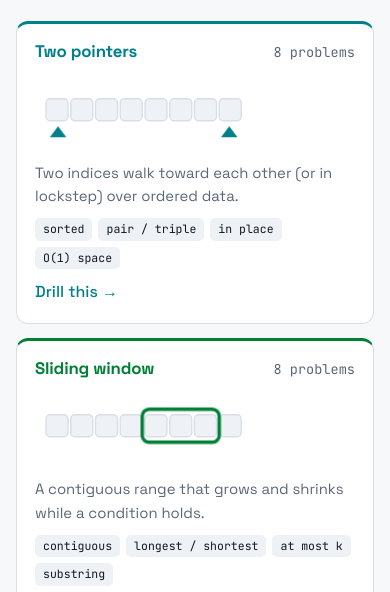
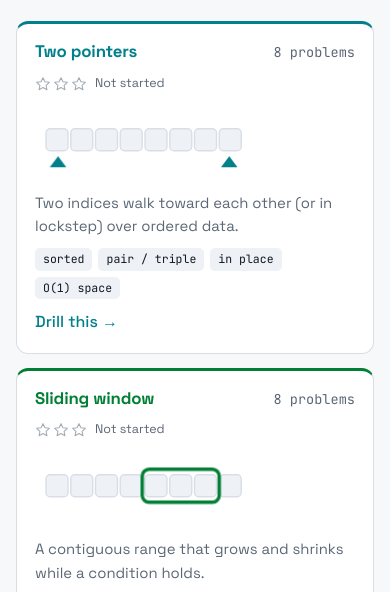
Before and after one commit to clarkngo/tells, an Astro site: page /tells/dsa/patterns in a window 390 px wide. Shown: the part 226-818 px from the top of the page. Built offline with nearby package versions, Linux system fonts and the light colour scheme; Astro itself is replaced by a stand-in of ours.

Commit message:
Add mastery stars to pattern cards and polish touch devices
Stars (1-3) are earned from the last 10 answers per pattern, with a hint
for the next star. On coarse pointers: 44px tap targets, keyboard hints
hidden, no tap delay, and safe-area insets for notched phones.

Co-Authored-By: Claude Opus 5.5 <noreply@anthropic.com>

```diff
--- /dev/null
+++ b/src/components/Stars.tsx
@@ -0,0 +1,55 @@
+import { useEffect, useState } from 'preact/hooks';
+import { CHANGED, loadAttempts, type Attempt } from '../lib/storage';
+
+// Mastery is judged on recent form, so old misses fade out as you improve.
+const WINDOW = 10;
+const TIERS = [
+  { n: 3, acc: 0.6, ms: Infinity },  // ★
+  { n: 6, acc: 0.8, ms: Infinity },  // ★★
+  { n: 10, acc: 0.9, ms: 8000 },     // ★★★  (and fast)
+];
+
+export function mastery(attempts: Attempt[]) {
+  const recent = attempts.slice(-WINDOW);
+  const right = recent.filter((a) => a.picked === a.answer);
+  const acc = recent.length ? right.length / recent.length : 0;
+  const ms = right.length ? right.reduce((s, a) => s + a.ms, 0) / right.length : Infinity;
+  let stars = 0;
+  for (const t of TIERS) {
+    if (attempts.length >= t.n && acc >= t.acc && ms <= t.ms) stars++;
+    else break;
+  }
+  const next = TIERS[stars];
+  let hint = 'Mastered';
+  if (next) {
+    if (attempts.length < next.n) hint = `${next.n - attempts.length} more to next ★`;
+    else if (acc < next.acc) hint = `${Math.round(next.acc * 100)}% recent accuracy for next ★`;
+    else hint = `avg under ${next.ms / 1000}s for next ★`;
+  }
+  return { stars, hint, acc, n: attempts.length };
+}
+
+export default function Stars({ track, slug }: { track: string; slug: string }) {
+  const [m, setM] = useState<ReturnType<typeof mastery> | null>(null);
+  useEffect(() => {
+    const refresh = () =>
+      setM(mastery(loadAttempts().filter((a) => a.track === track && a.answer === slug)));
+    refresh();
+    addEventListener(CHANGED, refresh);
+    return () => removeEventListener(CHANGED, refresh);
+  }, []);
+  if (!m) return null;
+  const label = `${m.stars} of 3 mastery stars${m.n ? `, ${Math.round(m.acc * 100)}% recent accuracy` : ''}`;
+  return (
+    <div class={`mastery m${m.stars}`} title={label}>
+      <span class="stars" role="img" aria-label={label}>
+        {[0, 1, 2].map((i) => (
+          <svg class={i < m.stars ? 'on' : ''} viewBox="0 0 24 24" aria-hidden="true">
+            <path d="M12 2.5l2.9 6.1 6.6.8-4.9 4.6 1.3 6.6L12 17.3l-5.9 3.3 1.3-6.6-4.9-4.6 6.6-.8z" />
+          </svg>
+        ))}
+      </span>
+      <span class="mastery-hint">{m.n ? m.hint : 'Not started'}</span>
+    </div>
+  );
+}
--- a/src/layouts/Base.astro
+++ b/src/layouts/Base.astro
@@ -12,7 +12,7 @@ const nav = tracks.map((t) => ({ prefix: `${base}${t.slug}/`, label: t.short }))
 <html lang="en">
   <head>
     <meta charset="utf-8" />
-    <meta name="viewport" content="width=device-width, initial-scale=1" />
+    <meta name="viewport" content="width=device-width, initial-scale=1, viewport-fit=cover" />
     <meta name="description" content={description} />
     <link rel="icon" type="image/svg+xml" href={`${base}favicon.svg`} />
     <link rel="preconnect" href="https://fonts.googleapis.com" />
--- a/src/pages/[track]/drill.astro
+++ b/src/pages/[track]/drill.astro
@@ -15,7 +15,7 @@ const base = import.meta.env.BASE_URL;
     <p class="eyebrow">{t.name}</p>
     <h1>Drill</h1>
     <p class="muted">
-      {t.problems.length} {t.slug === 'dsa' ? 'problems' : 'scenarios'} · keys 1–4 answer, Enter continues ·
+      {t.problems.length} {t.slug === 'dsa' ? 'problems' : 'scenarios'}<span class="kb-hint"> · keys 1–4 answer, Enter continues</span> ·
       <a href={`${base}${t.slug}/patterns/`}>see all patterns</a>
     </p>
   </section>
--- a/src/pages/[track]/patterns.astro
+++ b/src/pages/[track]/patterns.astro
@@ -1,6 +1,7 @@
 ---
 import Base from '../../layouts/Base.astro';
 import Glyph from '../../components/Glyph';
+import Stars from '../../components/Stars';
 import { tracks } from '../../lib/tracks';
 import type { Track } from '../../lib/types';
 
@@ -25,6 +26,7 @@ const noun = t.slug === 'dsa' ? 'problems' : 'scenarios';
           <h2 class="pname">{p.name}</h2>
           {p.live ? <span class="mono muted">{count(p.slug)} {noun}</span> : <span class="badge">Soon</span>}
         </div>
+        {p.live && <Stars client:only="preact" track={t.slug} slug={p.slug} />}
         {p.live && <Glyph slug={p.slug} hue={p.hue} />}
         <p>{p.blurb}</p>
         <ul class="signals">{p.signals.map((s) => <li>{s}</li>)}</ul>
--- a/src/pages/index.astro
+++ b/src/pages/index.astro
@@ -26,7 +26,7 @@ const base = import.meta.env.BASE_URL;
   </section>
 
   <section class="demo">
-    <h2 class="section-title">Try three <span class="muted">· DSA · keys 1–4 answer, Enter continues</span></h2>
+    <h2 class="section-title">Try three <span class="muted">· DSA<span class="kb-hint"> · keys 1–4 answer, Enter continues</span></span></h2>
     <Drill client:only="preact" track={dsa.slug} patterns={dsa.patterns} problems={dsa.problems}
       count={3} seconds={20} setup={false} drillHref={`${base}dsa/drill/`}>
       <div slot="fallback" class="drill skeleton">Loading drill…</div>
--- a/src/styles/global.css
+++ b/src/styles/global.css
@@ -388,3 +388,28 @@ select { font: inherit; padding: 10px 12px; border-radius: 8px; border: 1px soli
   .today { grid-template-columns: 1fr 1fr; }
   .today-level { grid-column: 1 / -1; }
 }
+
+/* ---- mastery stars ---- */
+.mastery { display: flex; align-items: center; gap: 8px; min-height: 18px; }
+.stars { display: inline-flex; gap: 2px; }
+.stars svg { width: 16px; height: 16px; fill: none; stroke: var(--muted); stroke-width: 1.6; stroke-linejoin: round; opacity: 0.55; }
+.stars svg.on { fill: var(--pc); stroke: var(--pc); opacity: 1; animation: star-pop 0.4s ease-out both; }
+.stars svg.on:nth-child(2) { animation-delay: 0.08s; }
+.stars svg.on:nth-child(3) { animation-delay: 0.16s; }
+.mastery.m3 .stars svg.on { filter: drop-shadow(0 0 4px var(--pc)); }
+.mastery-hint { font-size: 0.78rem; color: var(--muted); }
+@keyframes star-pop { 0% { transform: scale(0.4); } 70% { transform: scale(1.2); } 100% { transform: scale(1); } }
+@media (prefers-reduced-motion: reduce) { .stars svg.on { animation: none; } }
+
+/* ---- touch devices: bigger targets, no keyboard hints, no tap delay ---- */
+html { -webkit-text-size-adjust: 100%; }
+button, a, .word { touch-action: manipulation; -webkit-tap-highlight-color: transparent; }
+@media (pointer: coarse) {
+  kbd, .kb-hint { display: none; }
+  nav a { display: inline-flex; align-items: center; min-height: 44px; }
+  .mute { width: 40px; height: 40px; }
+  .card-link { display: inline-flex; align-items: center; min-height: 44px; }
+  .word { padding-block: 3px; }
+}
+/* notch / home-indicator safe areas (viewport-fit=cover) */
+body { padding: 0 env(safe-area-inset-right) env(safe-area-inset-bottom) env(safe-area-inset-left); min-height: 100dvh; }
```
